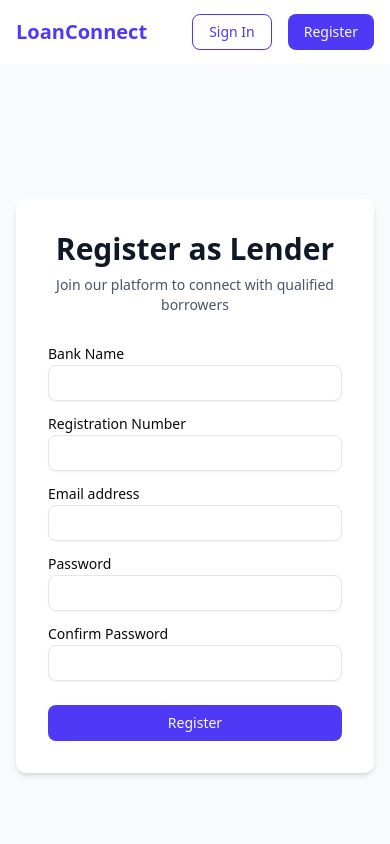
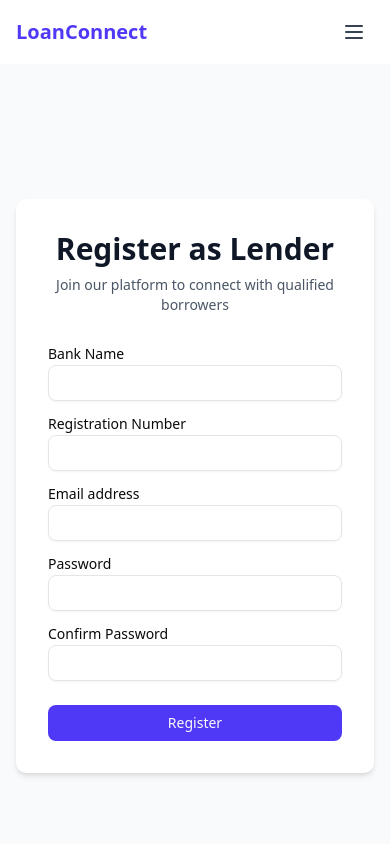
Before and after one commit to abdulgamal/fund-us, a Next.js app: page /auth/funder-register in a window 390 px wide. Shown: the top 844 px of the page. Built offline with nearby package versions, Linux system fonts and the light colour scheme.

Commit message:
fix: navbar changes

```diff
--- a/components/landing/CTA.tsx
+++ b/components/landing/CTA.tsx
@@ -13,7 +13,7 @@ export function CTA() {
             </p>
             <Link href="/submit-loan">
               <button className="bg-indigo-600 text-white px-6 py-2 rounded-md hover:bg-indigo-700">
-                Submit Your Loan
+                Apply For Loan
               </button>
             </Link>
           </div>
@@ -22,9 +22,11 @@ export function CTA() {
             <p className="mb-4">
               Access vetted loan opportunities and build your portfolio.
             </p>
-            <button className="bg-indigo-600 text-white px-6 py-2 rounded-md hover:bg-indigo-700">
-              Register as Funder
-            </button>
+            <Link href={"/auth/funder-register"}>
+              <button className="bg-indigo-600 text-white px-6 py-2 rounded-md hover:bg-indigo-700">
+                Register as Funder
+              </button>
+            </Link>
           </div>
         </div>
       </div>
--- a/components/landing/Hero.tsx
+++ b/components/landing/Hero.tsx
@@ -15,16 +15,16 @@ export function Hero() {
         <div className="flex gap-4 justify-center">
           <Link href="/submit-loan">
             <Button size="lg" className="bg-indigo-600 hover:bg-indigo-700">
-              Submit Loan
+              Apply For Loan
             </Button>
           </Link>
-          <Link href="/funder/dashboard">
+          <Link href="/loans">
             <Button
               size="lg"
               variant="outline"
               className="border-indigo-600 text-indigo-600"
             >
-              I'm a Funder
+              Fund a Loan
             </Button>
           </Link>
         </div>
--- a/components/layout/Header.tsx
+++ b/components/layout/Header.tsx
@@ -1,7 +1,11 @@
+"use client";
 import Link from "next/link";
 import { Button } from "@/components/ui/button";
+import { useState } from "react";
 
 export function Header() {
+  const [isMenuOpen, setIsMenuOpen] = useState(false);
+
   return (
     <header className="bg-white shadow-sm">
       <div className="max-w-7xl mx-auto px-4 sm:px-6 lg:px-8">
@@ -27,6 +31,7 @@ export function Header() {
           </div>
 
           <div className="flex items-center space-x-4">
+            <div className="hidden md:flex space-x-4">
               <Link href="/auth/login">
                 <Button
                   variant="outline"
@@ -41,6 +46,76 @@ export function Header() {
                 </Button>
               </Link>
             </div>
+
+            {/* Mobile menu button */}
+            <button
+              className="md:hidden p-2 rounded-md text-gray-700 hover:text-indigo-600 hover:bg-gray-100 focus:outline-none focus:ring-2 focus:ring-inset focus:ring-indigo-500"
+              onClick={() => setIsMenuOpen(!isMenuOpen)}
+            >
+              <span className="sr-only">Open menu</span>
+              {isMenuOpen ? (
+                <svg
+                  className="h-6 w-6"
+                  xmlns="http://www.w3.org/2000/svg"
+                  fill="none"
+                  viewBox="0 0 24 24"
+                  stroke="currentColor"
+                >
+                  <path
+                    strokeLinecap="round"
+                    strokeLinejoin="round"
+                    strokeWidth={2}
+                    d="M6 18L18 6M6 6l12 12"
+                  />
+                </svg>
+              ) : (
+                <svg
+                  className="h-6 w-6"
+                  xmlns="http://www.w3.org/2000/svg"
+                  fill="none"
+                  viewBox="0 0 24 24"
+                  stroke="currentColor"
+                >
+                  <path
+                    strokeLinecap="round"
+                    strokeLinejoin="round"
+                    strokeWidth={2}
+                    d="M4 6h16M4 12h16M4 18h16"
+                  />
+                </svg>
+              )}
+            </button>
+          </div>
+        </div>
+      </div>
+
+      {/* Mobile menu */}
+      <div className={`md:hidden ${isMenuOpen ? "block" : "hidden"}`}>
+        <div className="px-2 pt-2 pb-3 space-y-1 sm:px-3">
+          <Link
+            href="/loans"
+            className="block px-3 py-2 rounded-md text-base font-medium text-gray-700 hover:text-indigo-600 hover:bg-gray-50"
+          >
+            Loan Marketplace
+          </Link>
+          <Link
+            href="/funder/dashboard"
+            className="block px-3 py-2 rounded-md text-base font-medium text-gray-700 hover:text-indigo-600 hover:bg-gray-50"
+          >
+            Funder Portal
+          </Link>
+          <Link
+            href="/auth/login"
+            className="block px-3 py-2 rounded-md text-base font-medium text-gray-700 hover:text-indigo-600 hover:bg-gray-50"
+          >
+            Sign In
+          </Link>
+          <Link
+            href="/auth/funder-register"
+            className="block px-3 py-2 rounded-md text-base font-medium text-indigo-600 hover:text-indigo-800 hover:bg-gray-50"
+          >
+            Register
+          </Link>
         </div>
       </div>
     </header>
```
Lines whose indentation alone changed are shown as unchanged.
